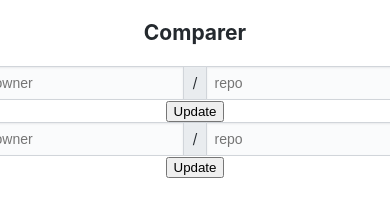
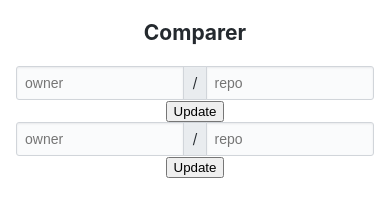
Before and after one commit to zlypher/github-quick-compare, a React (Create React App) app: page / in a window 390 px wide. Shown: the top 206 px of the page. Built offline with nearby package versions, Linux system fonts and the light colour scheme.

Commit message:
Slightly adapt design for mobile and remove dummy content from index.html

```diff
--- a/public/index.html
+++ b/public/index.html
@@ -1,40 +1,20 @@
 <!DOCTYPE html>
 <html lang="en">
+
 <head>
   <meta charset="utf-8">
   <meta name="viewport" content="width=device-width, initial-scale=1, shrink-to-fit=no">
   <meta name="theme-color" content="#000000">
-    <!--
-      manifest.json provides metadata used when your web app is added to the
-      homescreen on Android. See https://developers.google.com/web/fundamentals/engage-and-retain/web-app-manifest/
-    -->
   <link rel="manifest" href="%PUBLIC_URL%/manifest.json">
   <link rel="shortcut icon" href="%PUBLIC_URL%/favicon.ico">
-    <!--
-      Notice the use of %PUBLIC_URL% in the tags above.
-      It will be replaced with the URL of the `public` folder during the build.
-      Only files inside the `public` folder can be referenced from the HTML.
+  <title>GitHub: Quick Compare</title>
+</head>
 
-      Unlike "/favicon.ico" or "favicon.ico", "%PUBLIC_URL%/favicon.ico" will
-      work correctly both with client-side routing and a non-root public URL.
-      Learn how to configure a non-root public URL by running `npm run build`.
-    -->
-    <title>React App</title>
-  </head>
 <body>
   <noscript>
     You need to enable JavaScript to run this app.
   </noscript>
   <div id="root"></div>
-    <!--
-      This HTML file is a template.
-      If you open it directly in the browser, you will see an empty page.
+</body>
 
-      You can add webfonts, meta tags, or analytics to this file.
-      The build step will place the bundled scripts into the <body> tag.
-
-      To begin the development, run `npm start` or `yarn start`.
-      To create a production bundle, use `npm run build` or `yarn build`.
-    -->
-  </body>
 </html>
--- a/src/App.css
+++ b/src/App.css
@@ -1,3 +1,4 @@
 .App {
   text-align: center;
+  padding: 0 16px;
 }
--- a/src/components/RepositoryFetcher.css
+++ b/src/components/RepositoryFetcher.css
@@ -7,6 +7,7 @@
 }
 
 .repo-fetcher__input {
+  flex: 1 1 200px;
   min-height: 34px;
   padding: 6px 8px;
   font-size: 14px;
@@ -20,8 +21,8 @@
   border-radius: 3px;
   outline: none;
   box-shadow: inset 0 1px 2px rgba(27, 31, 35, 0.075);
-  width: 200px;
   max-width: 100%;
+  min-width: 0;
   background-color: #fafbfc;
 }
 
```
Lines whose indentation alone changed are shown as unchanged.
